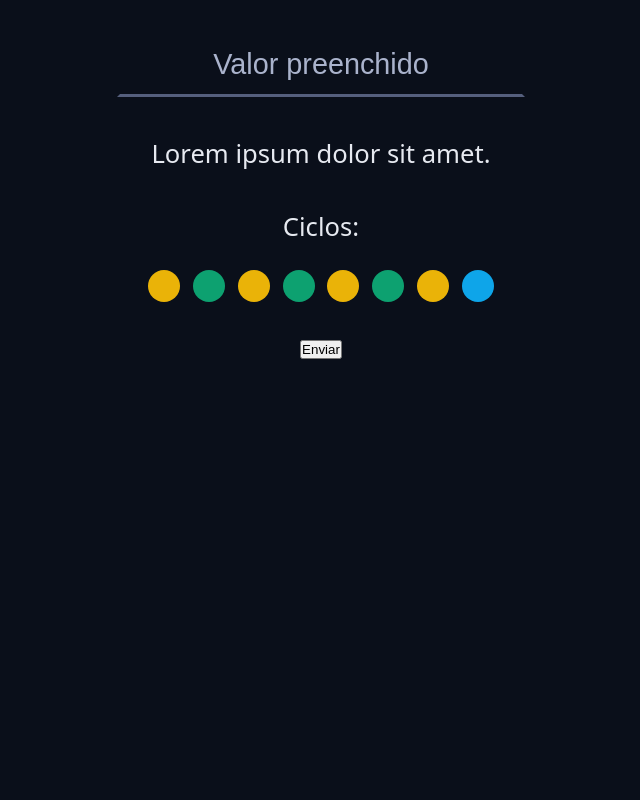
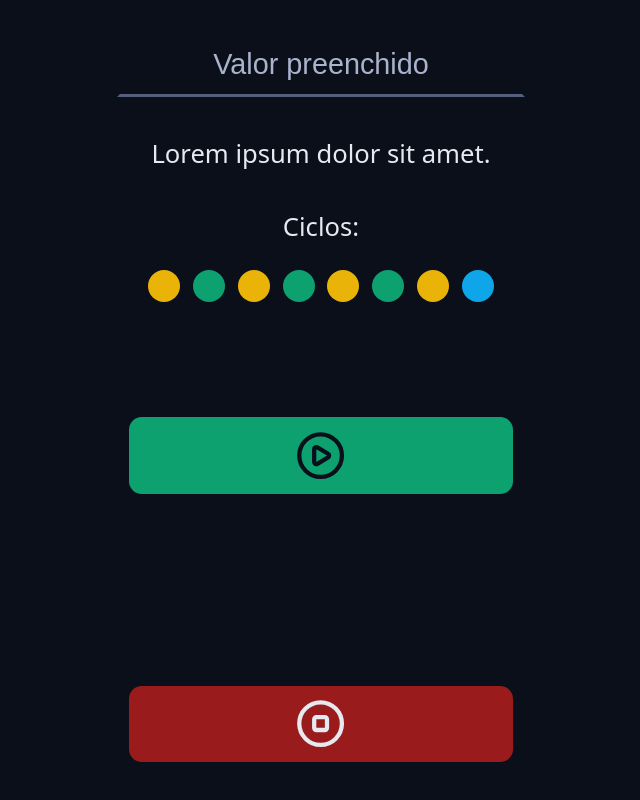
Before and after one commit to juniorsolo/chronos-pomodoro, a React (Vite) app: page / in a window 1280 px wide. Shown: the part 907-1707 px from the top of the page, without its empty margins (319-959 px from the left). Before the commit the page ends 1317 px from the top, so only its background shows below. Built offline with nearby package versions, Linux system fonts and the light colour scheme.

Commit message:
Implementing button componet.

```diff
--- a/src/App.tsx
+++ b/src/App.tsx
@@ -6,6 +6,9 @@ import { Menu } from './components/menu';
 import { CountDown } from './components/countDown';
 import { DefaultInput } from './components/defaultInput';
 import { Cycles } from './components/cycles';
+import { DefaultButton } from './components/defaultButton';
+import { PlayCircle, PlayCircleIcon, StopCircleIcon } from 'lucide-react';
+import styles from './index.css';
 
 
 export function App(){
@@ -43,7 +46,8 @@ export function App(){
                 </div>
 
                 <div className='formRow'>
-                    <button>Enviar</button>
+                    <DefaultButton icon={<PlayCircleIcon />} color='green'></DefaultButton>
+                    <DefaultButton icon={<StopCircleIcon />} color='red'></DefaultButton>
                 </div>
             </form>
         </Container>
--- /dev/null
+++ b/src/components/defaultButton/index.tsx
@@ -0,0 +1,16 @@
+import styles from './styles.module.css';
+
+type DefaultButtonProp = {
+ icon: React.ReactNode;
+ color: 'red' | 'green';
+} & React.ComponentProps<'button'>;
+
+export function DefaultButton( {icon, color, ...props} : DefaultButtonProp ){
+  return(
+    <>
+      <button className={`${styles.button}  ${styles[color]}`}  {...props}>
+        {icon}
+      </button>
+    </>
+  );
+}
--- /dev/null
+++ b/src/components/defaultButton/styles.module.css
@@ -0,0 +1,30 @@
+.button{
+ border: none;
+ display: flex;
+ text-align: center;
+ justify-content: center;
+ min-width: 24rem;
+ padding: .8rem;
+ border-radius: 0.8rem;
+ margin: 4.8rem 0;
+ cursor:pointer;
+}
+
+.button svg{
+  width: 3.2rem;
+  height: 3.2rem;
+}
+
+.button:hover{
+  filter: brightness(60%);
+}
+
+.green{
+  background: var(--primary);
+  color: var(--text-over-primary);
+}
+
+.red{
+  background: var(--error);
+  color: var(--text-over-error);
+}
```
